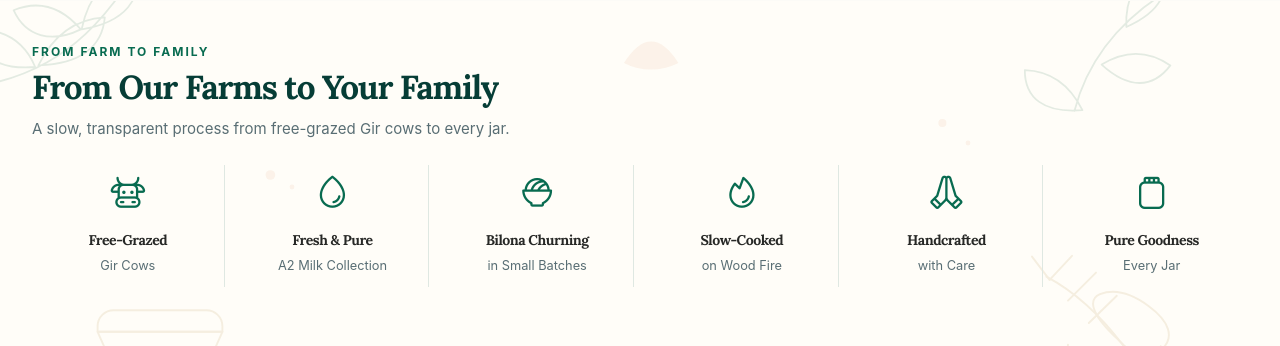
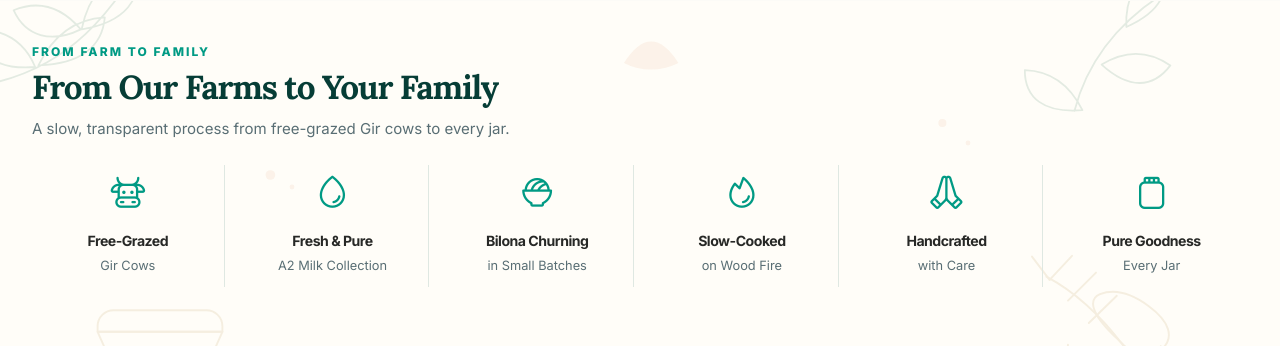
Before and after one commit to devlamys/gawdee98, a PHP site: page / in a window 1280 px wide. Shown: the part 2325-2671 px from the top of the page. Run offline with PHP 8.4, Linux system fonts and the light colour scheme; some libraries are stand-ins or nearby versions.

Commit message:
feat: implement centralized site-wide chrome with shared header and design tokens

```diff
--- /dev/null
+++ b/assets/css/site-chrome.css
@@ -0,0 +1,52 @@
+/* Site-wide shared chrome + design tokens.
+   Source of truth: Animated Hero (includes/hero-animated.php +
+   assets/css/hero-animated.css). Centralises exact tokens and reuses
+   existing classes — never restyles .gx-hero itself. */
+
+:root {
+  --gx-cream: #fff8f1;
+  --gx-sage: #9dd0b6;
+  --gx-ink: #009a84;
+  --gx-espresso: #009a84;
+  --gx-gold: #c19a3d;
+  --gx-font: "Inter", system-ui, -apple-system, "Segoe UI", sans-serif;
+}
+
+/* Global font + color language derived from Animated Hero.
+   Wins over inline :root vars for everything inside <body>. */
+body.sf-modern {
+  --site-body-font: "Inter", system-ui, -apple-system, "Segoe UI", sans-serif;
+  --site-heading-font: "Inter", system-ui, -apple-system, "Segoe UI", sans-serif;
+  --sf-green: var(--gx-ink);
+  --sf-accent: var(--gx-gold);
+  --brand: var(--gx-ink);
+  --brand-deep: #007a68;
+  --brand-dark: #005c4e;
+  --brand-pale: #e6f6f3;
+  --green: var(--gx-ink);
+  --forest: #005c4e;
+  --pdp-green: var(--gx-ink);
+  --pdp-dark: #005c4e;
+  font-family: var(--gx-font);
+}
+
+body.sf-modern h1,
+body.sf-modern h2,
+body.sf-modern h3,
+body.sf-modern h4,
+body.sf-modern h5,
+body.sf-modern h6 {
+  font-family: var(--gx-font);
+}
+
+/* Inner pages: clear the global absolute preheader (.sf-reference-promo).
+   Homepage (.sf-home) keeps its own 67px margin untouched. */
+body.sf-modern:not(.sf-home) .commerce-header {
+  margin-top: 58px;
+}
+
+@media (max-width: 960px) {
+  body.sf-modern:not(.sf-home) .commerce-header {
+    margin-top: 44px;
+  }
+}
--- a/includes/header.php
+++ b/includes/header.php
@@ -38,6 +38,7 @@ $styleVersion = (string) max(
     <link rel="preconnect" href="https://fonts.googleapis.com">
     <link rel="preconnect" href="https://fonts.gstatic.com" crossorigin>
     <link href="https://fonts.googleapis.com/css2?family=Caveat:wght@500;600&family=DM+Sans:wght@400;500;600;700&family=Lora:wght@500;600;700&family=Manrope:wght@400;500;600;700;800&display=swap" rel="stylesheet">
+    <link href="https://fonts.googleapis.com/css2?family=Inter:wght@400;600;700;800;900&display=swap" rel="stylesheet">
     <link rel="stylesheet" href="https://unpkg.com/@phosphor-icons/web@2.1.1/src/regular/style.css">
     <link rel="stylesheet" href="https://unpkg.com/@phosphor-icons/web@2.1.1/src/duotone/style.css">
     <link rel="stylesheet" href="https://unpkg.com/@phosphor-icons/web@2.1.1/src/fill/style.css">
@@ -45,15 +46,15 @@ $styleVersion = (string) max(
     <link rel="stylesheet" href="assets/css/gawdee-reference.css?v=<?= rawurlencode($styleVersion) ?>">
     <link rel="stylesheet" href="assets/css/storefront-modern.css?v=<?= rawurlencode($styleVersion) ?>">
     <link rel="stylesheet" href="assets/css/reference-sections.css?v=<?= (int)@filemtime(__DIR__.'/../assets/css/reference-sections.css') ?>">
+    <link rel="stylesheet" href="assets/css/site-chrome.css?v=<?= (int)@filemtime(__DIR__.'/../assets/css/site-chrome.css') ?>">
     <style>:root{--sf-green:<?= htmlspecialchars($siteDesign['brand_color']) ?>;--sf-accent:<?= htmlspecialchars($siteDesign['brand_accent']) ?>;--site-body-font:<?= $siteBodyFont ?>;--site-heading-font:<?= $siteHeadingFont ?>;--site-base-font-size:<?= $siteBaseFontSize ?>px}</style>
     <script>document.documentElement.classList.add('js');</script>
 </head>
 <body class="<?= htmlspecialchars($bodyClass) ?> sf-modern" data-density="<?= htmlspecialchars($siteDesign['site_density']) ?>">
 <a class="skip-link" href="#main-content">Skip to content</a>
 
-<?php if($isCommerceHome && $siteDesign['header_benefit_strip'] === '1'): ?>
-<div class="sf-reference-promo" aria-label="The Gawdee promise"><ul><?php foreach($siteCollections['header_benefits'] as $benefit): ?><li><i class="ph <?= htmlspecialchars($benefit['icon']) ?>" aria-hidden="true"></i><span><?= htmlspecialchars(str_replace('{threshold}',number_format((int)gawdee_setting('free_shipping_threshold','999')),$benefit['title'])) ?></span></li><?php endforeach; ?></ul><span class="sf-reference-promo__tagline"><?= htmlspecialchars($siteDesign['brand_tagline']) ?></span></div>
-<?php else: ?><div class="promo-strip sf-announcement"><a href="<?= htmlspecialchars(gawdee_public_url($siteDesign['announcement_url'],'products.php')) ?>"><i class="ph ph-leaf" aria-hidden="true"></i><?= htmlspecialchars(str_replace('{threshold}', number_format((int)gawdee_setting('free_shipping_threshold','999')), $siteDesign['announcement_text'])) ?></a><span><?= htmlspecialchars($siteDesign['brand_tagline']) ?></span></div><?php endif; ?>
+<?php /* Shared preheader + header: single source (includes/preheader.php + markup below). */ ?>
+<?php require __DIR__ . '/preheader.php'; ?>
 
 <header class="commerce-header" data-header>
     <div class="commerce-header__float">
--- /dev/null
+++ b/includes/preheader.php
@@ -0,0 +1,31 @@
+<?php
+declare(strict_types=1);
+/**
+ * Shared site preheader (single source of truth).
+ * Design source: index/homepage `.sf-reference-promo` TV-tag/promotion strip.
+ * Included by includes/header.php so EVERY page renders the SAME preheader.
+ * Backend stays dynamic — no hardcoded text, links, icons or thresholds.
+ *
+ * Expects (set by header.php before include):
+ *   $siteDesign      from gawdee_site()
+ *   $siteCollections from gawdee_collections()
+ */
+if (!isset($siteDesign) || !isset($siteCollections)) {
+    require_once __DIR__ . '/storefront.php';
+    $siteDesign = $siteDesign ?? gawdee_site();
+    $siteCollections = $siteCollections ?? gawdee_collections();
+}
+$preheaderBenefits = $siteCollections['header_benefits'] ?? [];
+$preheaderThreshold = number_format((int) gawdee_setting('free_shipping_threshold', '999'));
+?>
+<div class="sf-reference-promo" aria-label="The Gawdee promise">
+    <ul>
+        <?php foreach ($preheaderBenefits as $benefit): ?>
+            <li>
+                <i class="ph <?= htmlspecialchars($benefit['icon'] ?? 'ph-leaf') ?>" aria-hidden="true"></i>
+                <span><?= htmlspecialchars(str_replace('{threshold}', $preheaderThreshold, (string) ($benefit['title'] ?? ''))) ?></span>
+            </li>
+        <?php endforeach; ?>
+    </ul>
+    <span class="sf-reference-promo__tagline"><?= htmlspecialchars((string) ($siteDesign['brand_tagline'] ?? '')) ?></span>
+</div>
```
Also changed, not shown: index.php (indentation only).
